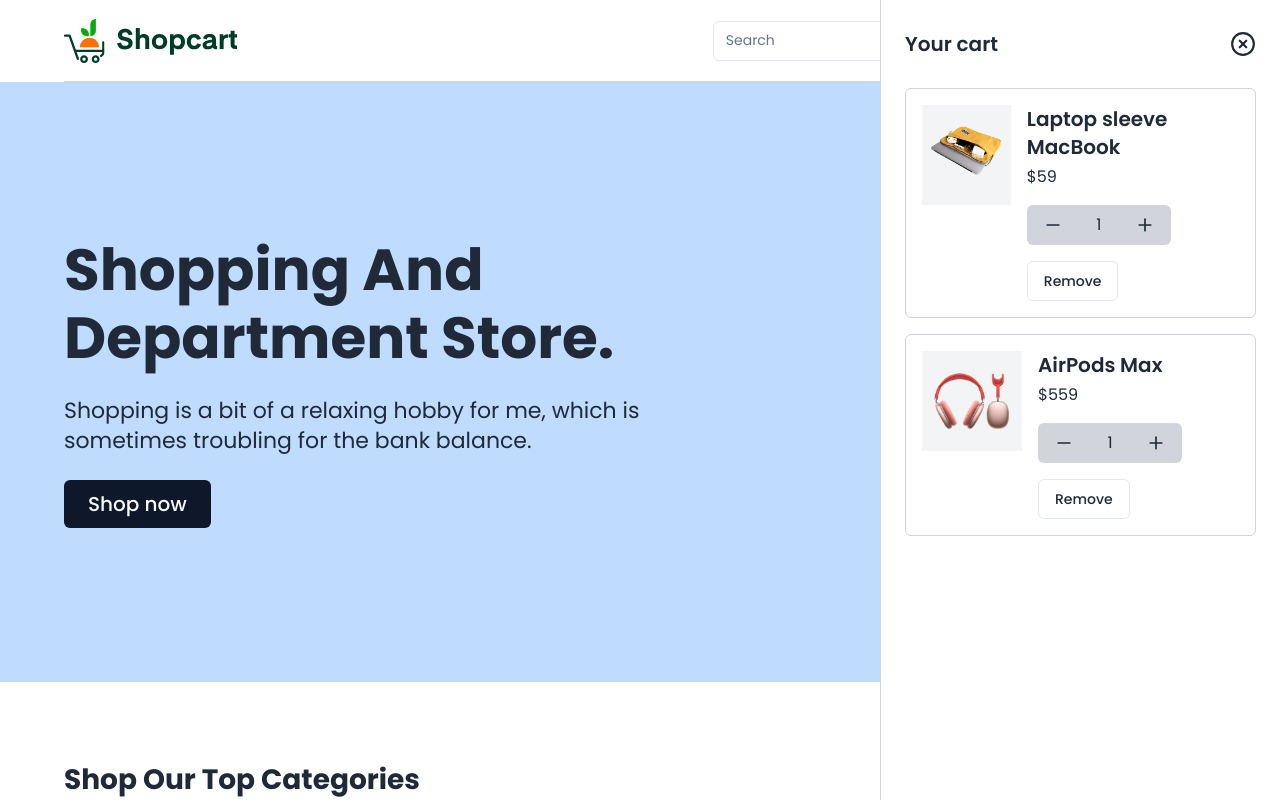
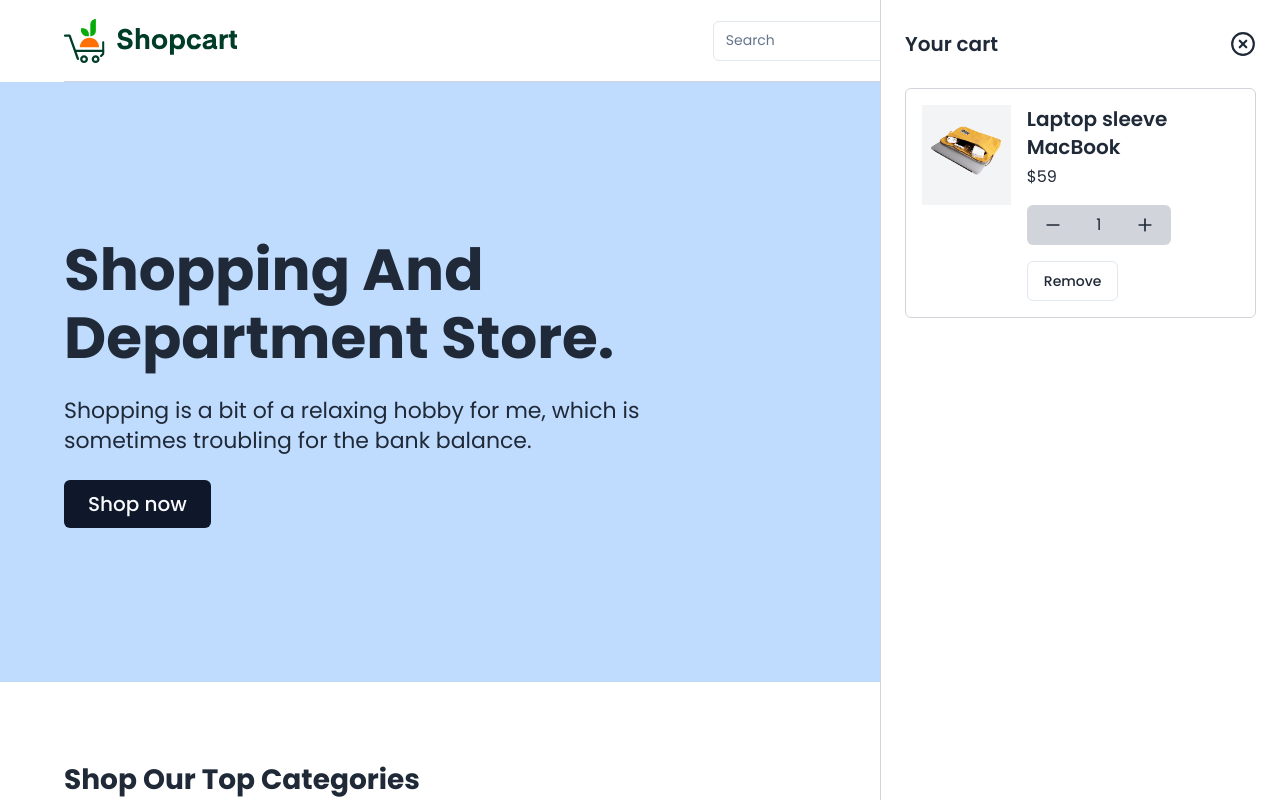
Before and after one commit to vasou/ShopCart, a React (Vite) app: page / in a window 1280 px wide. Both pictures are taken after a click on the button "Cart". Shown: the top 800 px of the page. Built offline with nearby package versions, Linux system fonts and the light colour scheme.

Commit message:
Restructured Redux

```diff
--- a/src/components/CartSideBar.tsx
+++ b/src/components/CartSideBar.tsx
@@ -4,7 +4,7 @@
 import { ProductsList } from "@/data/products";
 import MiniProductCard from "./card/MiniProductCard";
 import { useSelector } from "react-redux";
-import { combineReducers } from "@reduxjs/toolkit";
+import { RootState } from "@/state/store";
 
 interface CartSideBarProps {
   status: boolean;
@@ -15,16 +15,15 @@
   status,
   handleChange,
 }: CartSideBarProps) {
-  const savedProducts = [1013947294, 1013947238];
+  // const savedProducts = [{ id: 1013947294 }, { id: 1013947238 }];
 
-  const filterProducts = ProductsList.filter((item) =>
-    savedProducts.includes(item.id)
+  const cart = useSelector((state: RootState) => state.cart.products);
+  console.log(cart);
+
+  const filterProducts = cart.map((fullItem) =>
+    ProductsList.filter((selectedItem) => selectedItem.id === fullItem.id)
   );
-
-  const rootReducer = combineReducers({});
-  type IRootState = ReturnType<typeof rootReducer>;
-  const cart = useSelector<IRootState>((state) => state.cart.value);
-  console.log("from line 27", cart);
+  console.log(filterProducts);
 
   return (
     <>
@@ -37,13 +36,13 @@
             </Button>
           </div>
           <div className="mini-product-list-wrap">
-            {filterProducts.map((product) => {
+            {filterProducts.map((product, item) => {
               return (
                 <MiniProductCard
-                  key={product.id}
-                  title={product.title}
-                  price={product.price}
-                  image={product.image}
+                  key={item}
+                  title={product[0].title}
+                  price={product[0].price}
+                  image={product[0].image}
                 />
               );
             })}
--- a/src/components/card/ProductCard.tsx
+++ b/src/components/card/ProductCard.tsx
@@ -2,6 +2,8 @@
 import RatingStars from "../RatingStars";
 import { Link } from "react-router-dom";
 import "@/components/styles/ProductCard.css";
+import { useDispatch } from "react-redux";
+import { addToCart } from "@/state/cart/cartSlice";
 
 interface Rating {
   rate: number;
@@ -25,6 +27,9 @@
   image,
   rating,
 }: ProductCardProps) {
+  // const cart = useSelector((state: RootState) => state.cart.products);
+  const dispatch = useDispatch();
+
   return (
     <div className="product-card-wrap">
       <Link to={`/products/${id}`}>
@@ -46,7 +51,9 @@
         </div>
       </div>
       <div>
-        <Button variant={"outline"}>Add to Card</Button>
+        <Button variant={"outline"} onClick={() => dispatch(addToCart(id))}>
+          Add to Card
+        </Button>
       </div>
     </div>
   );
--- a/src/containers/ProductDetail.tsx
+++ b/src/containers/ProductDetail.tsx
@@ -9,6 +9,8 @@
 import { useParams } from "react-router-dom";
 import { ProductsList } from "@/data/products";
 import { RadioGroup, RadioGroupItem } from "@/components/ui/radio-group";
+import { useDispatch } from "react-redux";
+import { increaseAmount } from "@/state/cart/cartSlice";
 interface valueTypes {
   id: number;
   quantity: number;
@@ -38,6 +40,8 @@
     setProductCart({ id: productId, quantity: productQuantity });
     console.log(productCart);
   }
+
+  const dispatch = useDispatch();
 
   return (
     <PageLayout>
@@ -117,7 +121,7 @@
                     <Button
                       variant={"ghost"}
                       onClick={() => {
-                        setProductQuantity(productQuantity + 1);
+                        dispatch(increaseAmount({ product }));
                       }}
                     >
                       <Plus width={34} height={34} />
--- a/src/features/cart.ts
+++ /dev/null
@@ -1,18 +0,0 @@
-import { createSlice } from "@reduxjs/toolkit";
-
-export const cartSlice = createSlice({
-  name: "cart",
-  initialState: {
-    value: {
-      products: [],
-      cartItems: 0,
-    },
-  },
-  reducers: {
-    addCart: (state, action) => {
-      state.value = action.payload;
-    },
-  },
-});
-
-export default cartSlice.reducer;
--- a/src/main.tsx
+++ b/src/main.tsx
@@ -2,15 +2,8 @@
 import ReactDOM from "react-dom/client";
 import App from "./App.tsx";
 import "./index.css";
-import { configureStore } from "@reduxjs/toolkit";
 import { Provider } from "react-redux";
-import cartReducer from "@/features/cart.ts";
-
-const store = configureStore({
-  reducer: {
-    cart: cartReducer,
-  },
-});
+import { store } from "./state/store.ts";
 
 ReactDOM.createRoot(document.getElementById("root")!).render(
   <React.StrictMode>
--- /dev/null
+++ b/src/state/cart/cartSlice.ts
@@ -0,0 +1,43 @@
+import { createSlice } from "@reduxjs/toolkit";
+
+interface productData {
+  id: number;
+  amount: number;
+  total: number;
+}
+
+interface cartState {
+  products: productData[];
+  cartItems: number;
+  amount: number;
+  total: number;
+}
+
+const initialState: cartState = {
+  products: [{ id: 1013947294, amount: 25, total: 1 }],
+  cartItems: 0,
+  amount: 0,
+  total: 0,
+};
+
+export const cartSlice = createSlice({
+  name: "cart",
+  initialState,
+  reducers: {
+    // addCart: (state, action) => {
+    //   state.products = action.payload;
+    // },
+    increaseAmount: (state, { payload }) => {
+      const item = state.products.find((item) => item.id === payload);
+      if (item) {
+        item.amount++;
+      }
+    },
+    addToCart: (state, action) => {
+      state.products = action.payload;
+    },
+  },
+});
+
+export const { increaseAmount, addToCart } = cartSlice.actions;
+export default cartSlice.reducer;
--- /dev/null
+++ b/src/state/store.ts
@@ -0,0 +1,11 @@
+import { configureStore } from "@reduxjs/toolkit";
+import cartReducer from "@/state/cart/cartSlice";
+
+export const store = configureStore({
+  reducer: {
+    cart: cartReducer,
+  },
+});
+
+export type RootState = ReturnType<typeof store.getState>;
+export type AppDispatch = typeof store.dispatch;
```
